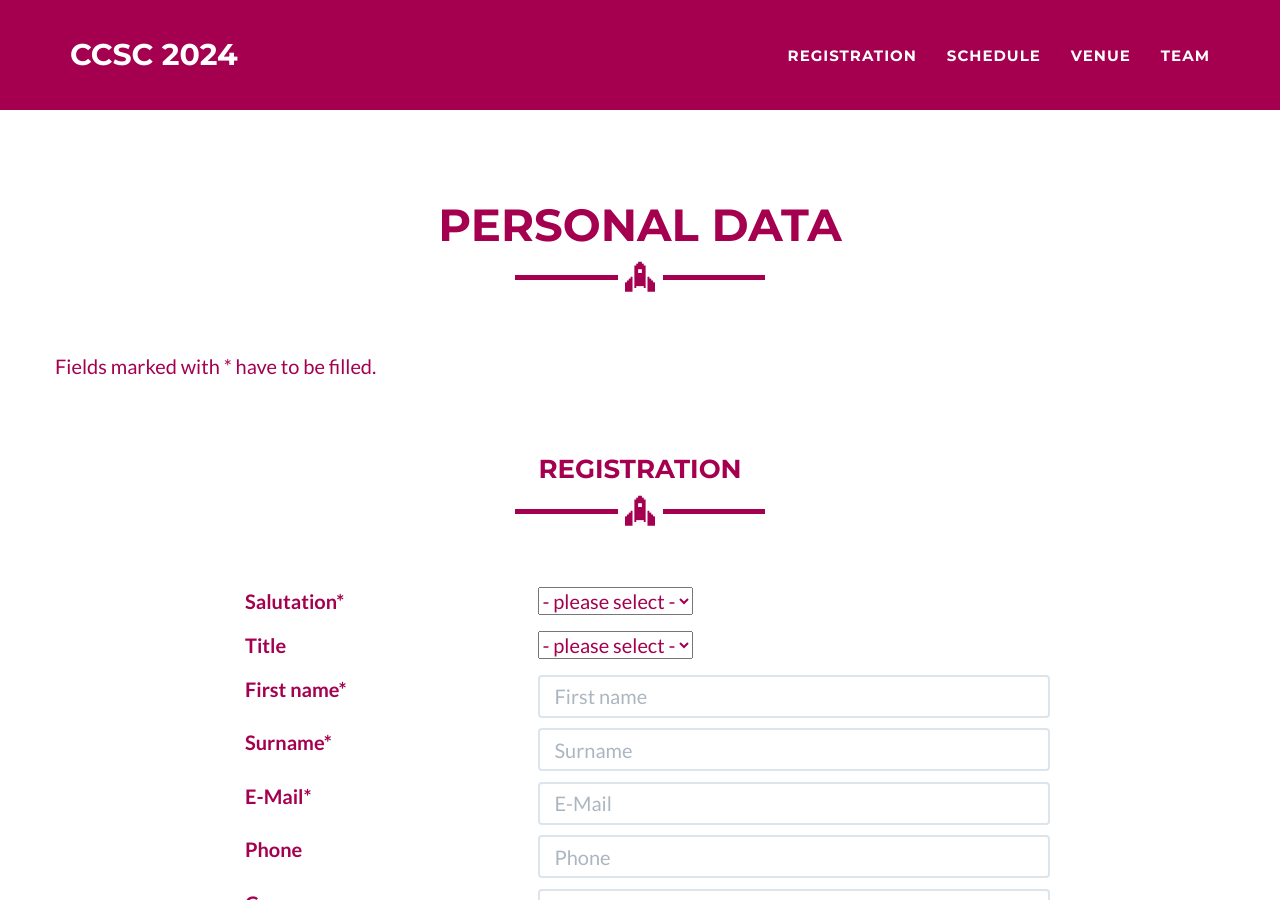
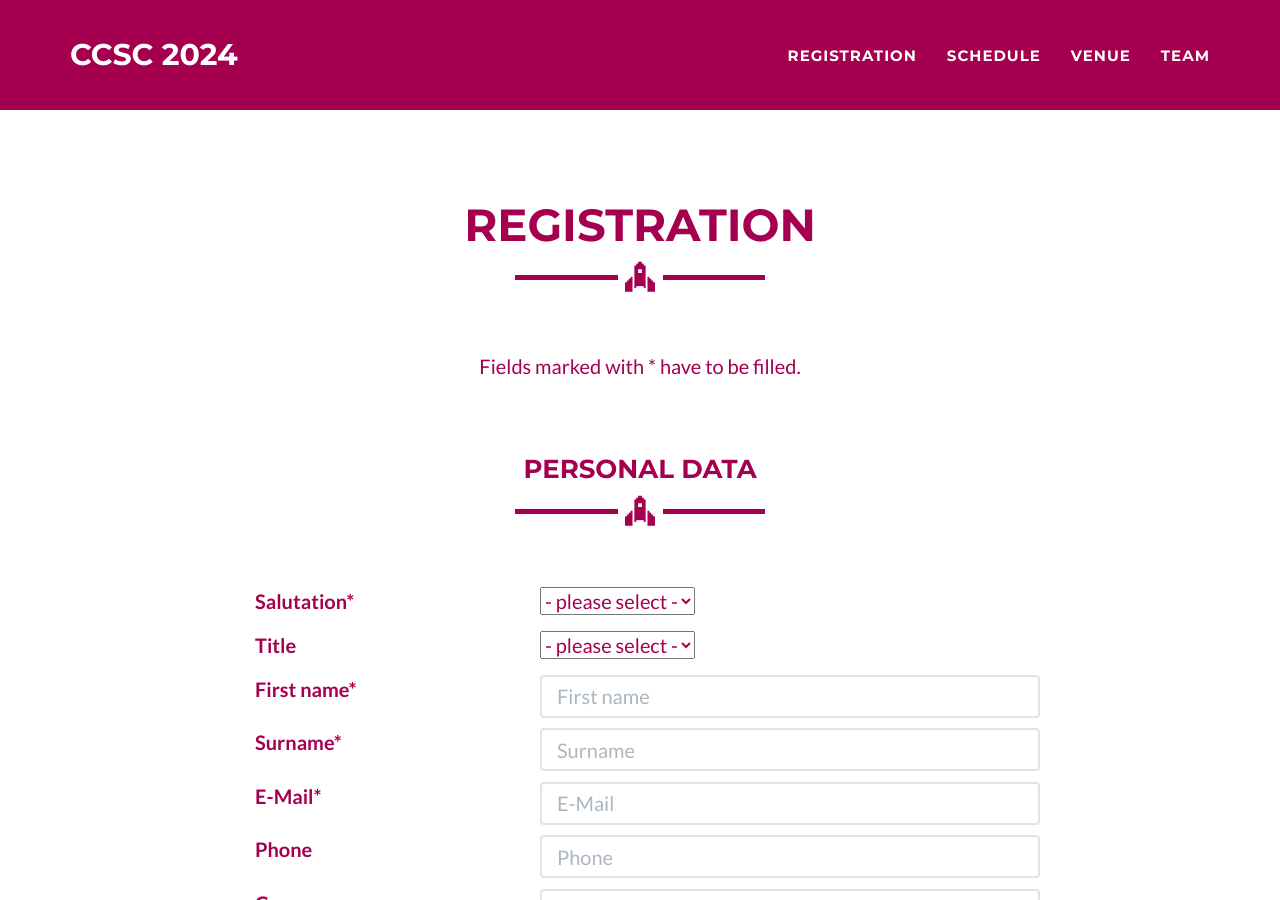
Before and after one commit to ccsc2024/ccsc2024.github.io, a Jekyll site: the page built from registration.html, in a window 1280 px wide and 900 px high. Built offline with Jekyll 4.4.1, drawn with Linux system fonts in a browser that asks for light colours; part of the change alters nothing that is shown.

Commit message:
Update registration.html

```diff
--- a/registration.html
+++ b/registration.html
@@ -6,21 +6,22 @@ layout: page
   <div class="container">
     <div class="row">
       <div class="col-lg-12 text-center">
-        <h2>Personal Data</h2>
+        <h2>Registration</h2>
         <hr class="star-primary">
         <br><br>
       </div>
     </div>
     <div class="row">
-      <p>Fields marked with * have to be filled.</p>
-      <br><br>
+      <div class="row">
+        <div class="col-lg-12 text-center">
+          <p>Fields marked with * have to be filled.</p>
+          <br><br>
+          <h3>Personal Data</h3>
+          <hr class="star-primary">
+          <br><br>
+        </div>
+      </div>
       <form action="https://formspree.io/f/myyqkndv" method="POST" name="sentMessage" id="contactForm" novalidate>
-      <div class="row">
-      <div class="col-lg-12 text-center">
-        <h3>Registration</h3>
-        <hr class="star-primary">
-        <br><br>
-      </div>
       <!-- Salutation -->
       <div class="row">
       <div class="col-lg-3 col-lg-offset-2">
```
